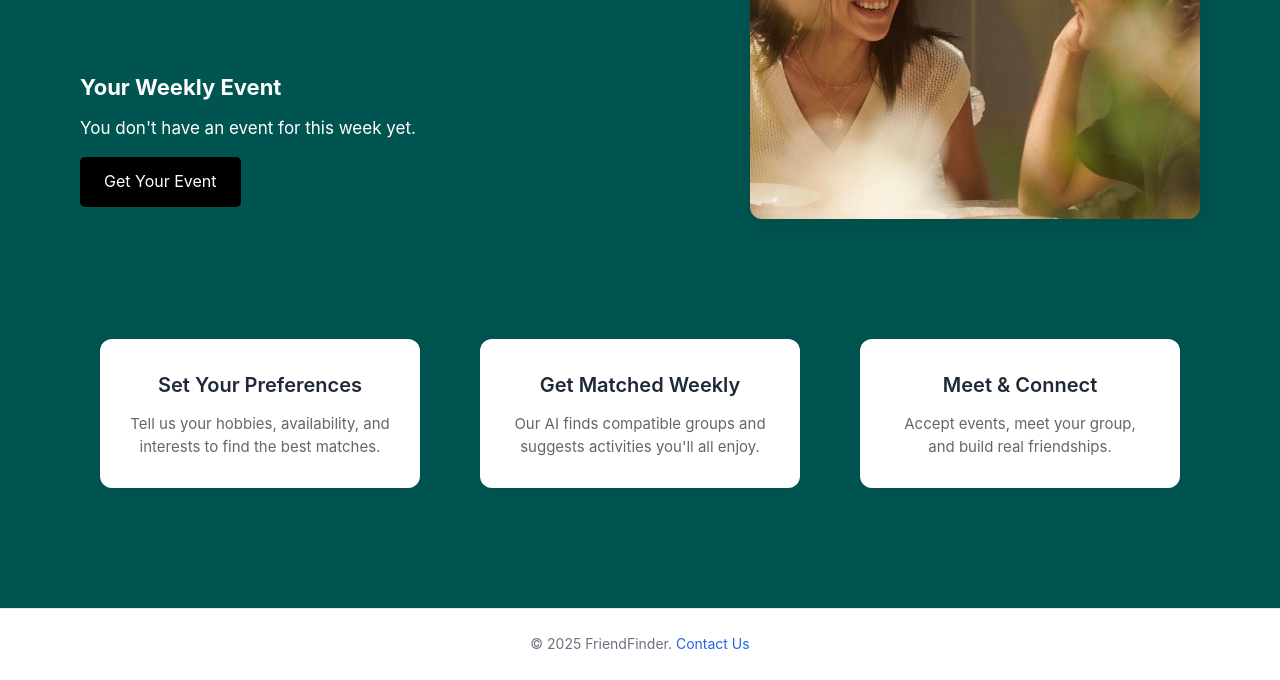
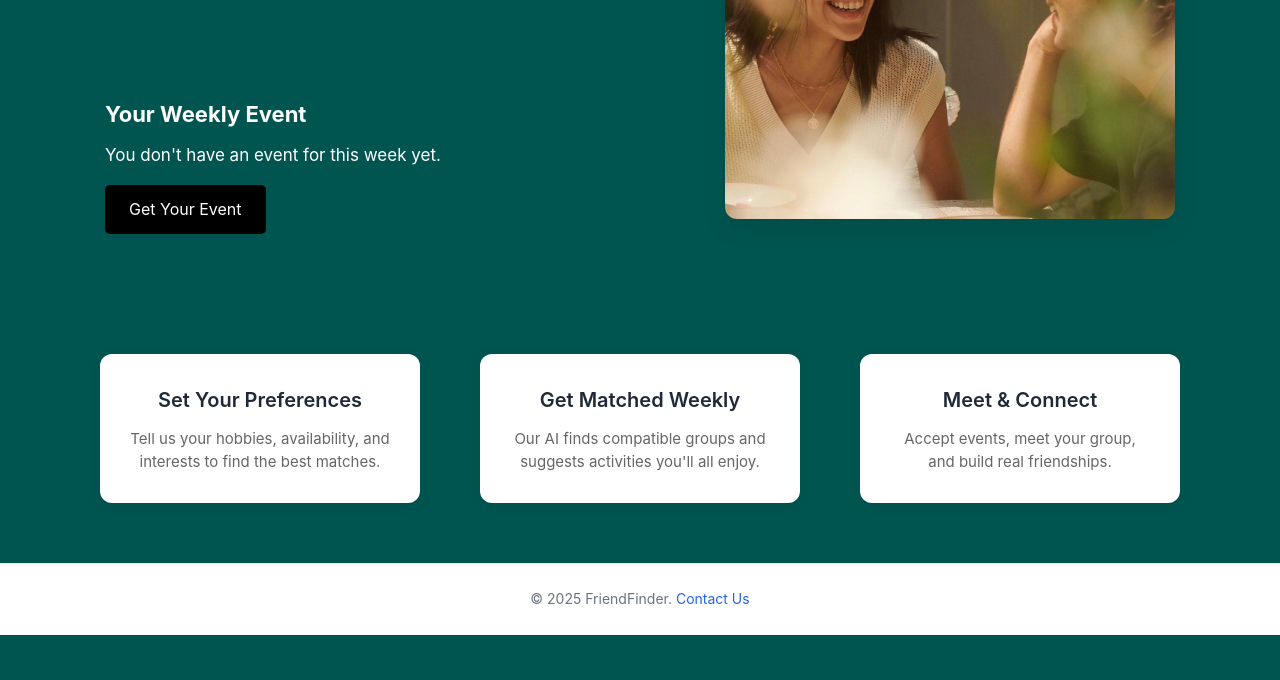
Before and after one commit to javier-la200426/CS20FinalProject, a website: page public/index.html in a window 1280 px wide. Shown: the part 363-1043 px from the top of the page. After the commit the page ends 998 px from the top, so only its background shows below. Drawn offline with Linux system fonts and the light colour scheme; no server answers.

Commit message:
fixed footer in events

```diff
--- a/public/css/styles.css
+++ b/public/css/styles.css
@@ -9,6 +9,9 @@ body {
     background-color: #015551;
     color: #FFF;
     line-height: 1.6;
+    min-height: 100vh;
+    display: flex;
+    flex-direction: column;
 }
 
 nav {
@@ -1164,7 +1167,7 @@ footer {
     border-top: 1px solid #e5e7eb;
     padding: 24px 36px;
     text-align: center;
-    margin-top: 60px;
+    margin-top: auto;
 }
 
 footer p {
```
